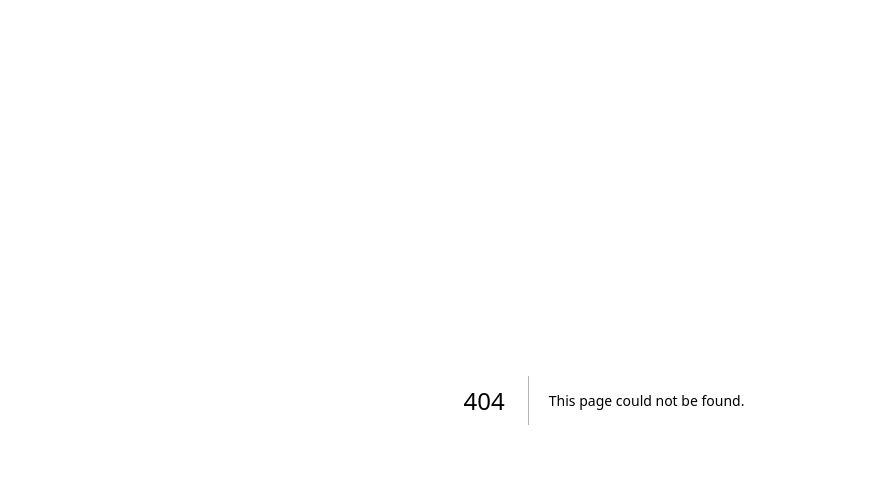
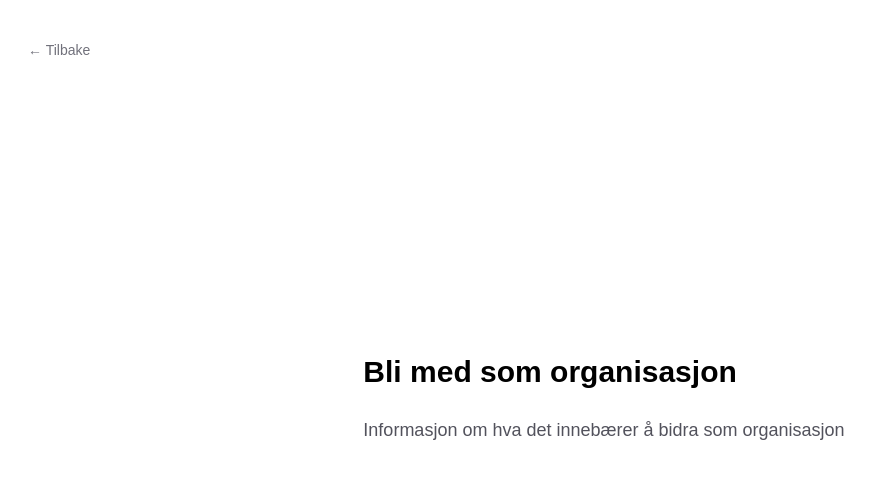
Before and after one commit to Padriv/paadriv-redd-fjorden, a Next.js app: page /organisasjon in a window 1280 px wide. Before the commit this address had no page. Shown: the top 478 px of the page, without its empty margins (36-911 px from the left). Built offline with nearby package versions, Linux system fonts and the light colour scheme.

Commit message:
feat: legg til organisasjon-side og fiks InterestButton-lenke

```diff
--- /dev/null
+++ b/app/organisasjon/page.tsx
@@ -0,0 +1,22 @@
+import Link from "next/link";
+
+export default function Organisasjon() {
+  return (
+    <main className="relative flex min-h-screen flex-col items-center justify-center bg-white px-16 py-32">
+      <Link
+        href="/"
+        className="absolute left-16 top-10 flex w-fit items-center gap-2 text-sm text-zinc-500 transition-colors hover:text-black"
+      >
+        ← Tilbake
+      </Link>
+      <div className="flex max-w-2xl flex-col gap-6">
+        <h1 className="text-3xl font-semibold text-black">
+          Bli med som organisasjon
+        </h1>
+        <p className="text-lg leading-8 text-zinc-600">
+          Informasjon om hva det innebærer å bidra som organisasjon
+        </p>
+      </div>
+    </main>
+  );
+}
--- a/components/InterestButton.tsx
+++ b/components/InterestButton.tsx
@@ -14,12 +14,12 @@ export default function InterestButton() {
         >
           Privatperson
         </Link>
-        <a
-          href="#meld-interesse-organisasjon"
+        <Link
+          href="/organisasjon"
           className="flex h-12 items-center justify-center rounded-full bg-black px-8 text-base font-medium text-white transition-colors hover:bg-gray-800"
         >
           Organisasjon
-        </a>
+        </Link>
       </div>
     </section>
   );
```
